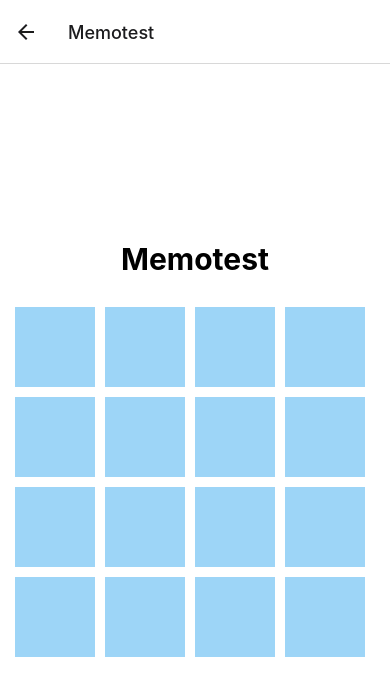
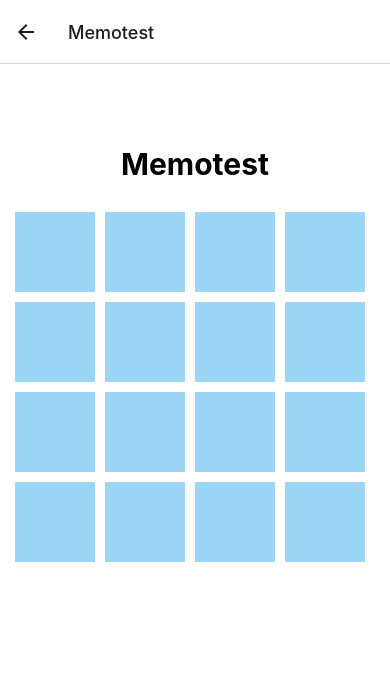
Before and after one commit to sebasaenz/silverbrain, a React Native app: screen /Memotest in a window 390 px wide. Shown: the top 696 px of the page. Built offline with nearby package versions, Linux system fonts and the light colour scheme.

Commit message:
Improved style of the memotest grid

```diff
--- a/components/Memotest/MemotestGrid.tsx
+++ b/components/Memotest/MemotestGrid.tsx
@@ -185,7 +185,7 @@ const Memotest: React.FC<Record<string, never>> = () => {
 	}
 
 	return (
-		<View>
+		<View style={styles.container}>
 			<FlatList
 				data={dataWithKeys.current}
 				renderItem={renderRow}
@@ -207,6 +207,9 @@ const Memotest: React.FC<Record<string, never>> = () => {
 export default Memotest
 
 const styles = StyleSheet.create({
+    container: {
+        minHeight: 550
+    },
 	item: {
 		padding: 20,
 		marginRight: 10,
@@ -224,5 +227,6 @@ const styles = StyleSheet.create({
 	},
 	flatList: {
 		flexGrow: 0,
+        marginBottom: .5
 	},
 })
```
